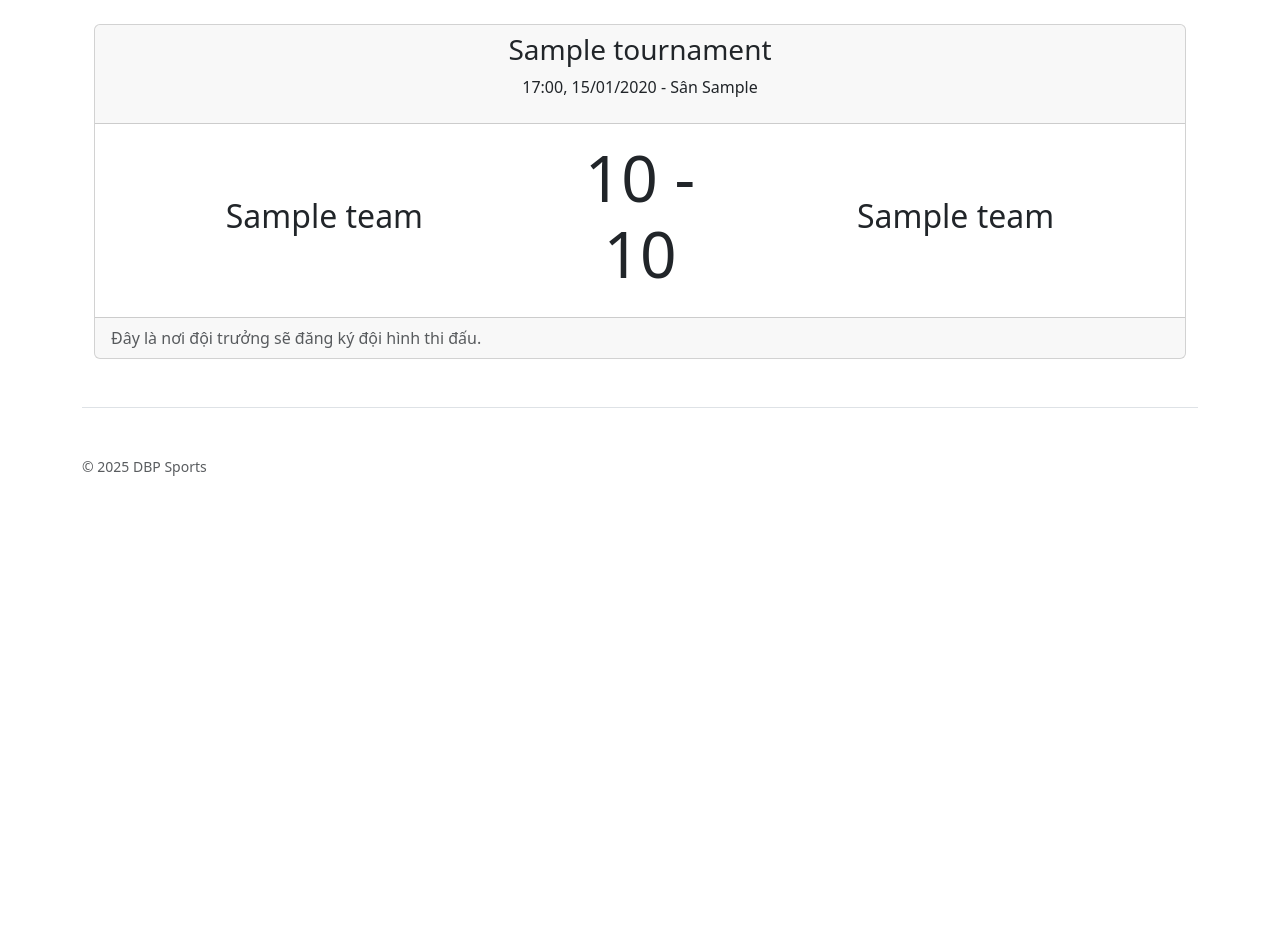
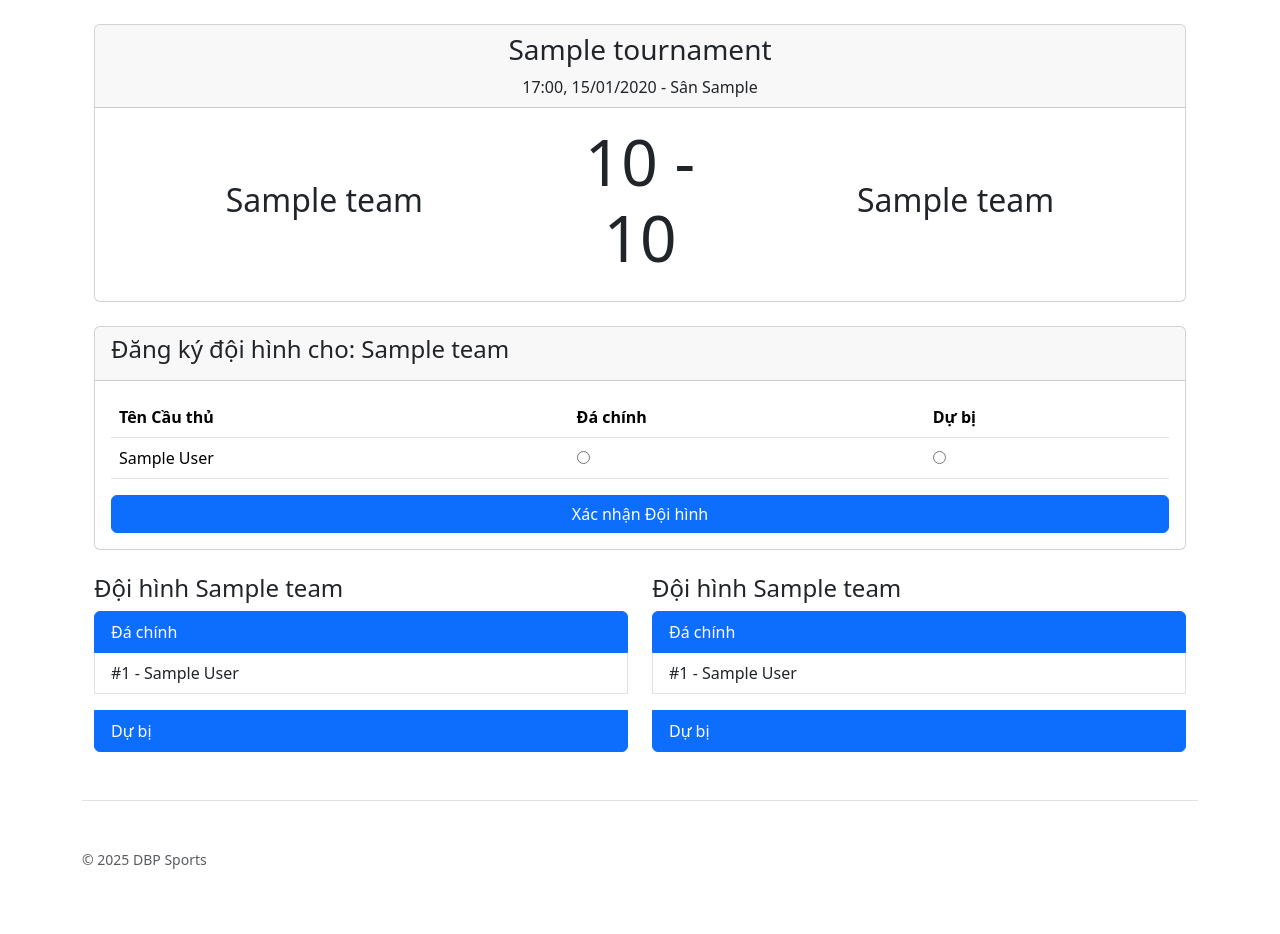
Before and after one commit to dbpsportsvn-glitch/dbpsports, a Django app: page /match/1/ in a window 1280 px wide. Shown: the part 56-990 px from the top of the page. Before the commit the page ends 532 px from the top, so only its background shows below. Run offline with Django 5.2, Linux system fonts and the light colour scheme; a user stored in the database is signed in; tables that the repository leaves empty hold one stand-in row (values such as "Sample post").

Commit message:
Implement lineup registration for team captains

```diff
--- a/backend/tournaments/templates/tournaments/match_detail.html
+++ b/backend/tournaments/templates/tournaments/match_detail.html
@@ -4,32 +4,92 @@
 
 {% block content %}
 <div class="container mt-4">
-    <div class="card">
-        <div class="card-header text-center">
+    <div class="card text-center mb-4">
+        <div class="card-header">
             <h3>{{ match.tournament.name }}</h3>
-            <p>{{ match.match_time|date:"H:i, d/m/Y" }} - Sân {{ match.location }}</p>
+            <p class="mb-0">{{ match.match_time|date:"H:i, d/m/Y" }} - Sân {{ match.location }}</p>
         </div>
         <div class="card-body">
-            <div class="row text-center align-items-center">
-                <div class="col-5">
-                    <h2>{{ match.team1.name }}</h2>
-                    </div>
-
+            <div class="row align-items-center">
+                <div class="col-5"><h2>{{ match.team1.name }}</h2></div>
                 <div class="col-2">
-                    {% if match.team1_score is not None and match.team2_score is not None %}
+                    {% if match.team1_score is not None %}
                         <h1 class="display-3">{{ match.team1_score }} - {{ match.team2_score }}</h1>
                     {% else %}
                         <h1 class="display-3">VS</h1>
                     {% endif %}
                 </div>
-
-                <div class="col-5">
-                    <h2>{{ match.team2.name }}</h2>
-                    </div>
+                <div class="col-5"><h2>{{ match.team2.name }}</h2></div>
             </div>
         </div>
-        <div class="card-footer text-muted">
-            Đây là nơi đội trưởng sẽ đăng ký đội hình thi đấu.
+    </div>
+
+    {% if captain_team %}
+        <div class="card mb-4">
+            <div class="card-header">
+                <h4>Đăng ký đội hình cho: {{ captain_team.name }}</h4>
+            </div>
+            <div class="card-body">
+                <form method="post">
+                    {% csrf_token %}
+                    <table class="table">
+                        <thead>
+                            <tr>
+                                <th>Tên Cầu thủ</th>
+                                <th>Đá chính</th>
+                                <th>Dự bị</th>
+                            </tr>
+                        </thead>
+                        <tbody>
+                            {% for player in captain_team.players.all %}
+                            <tr>
+                                <td>{{ player.full_name }}</td>
+                                <td><input type="radio" name="player_{{ player.pk }}" value="STARTER" required></td>
+                                <td><input type="radio" name="player_{{ player.pk }}" value="SUBSTITUTE"></td>
+                            </tr>
+                            {% endfor %}
+                        </tbody>
+                    </table>
+                    <button type="submit" class="btn btn-primary w-100">Xác nhận Đội hình</button>
+                </form>
+            </div>
+        </div>
+    {% endif %}
+
+    <div class="row">
+        <div class="col-md-6">
+            <h4>Đội hình {{ match.team1.name }}</h4>
+            <ul class="list-group">
+                <li class="list-group-item active">Đá chính</li>
+                {% for lineup_entry in team1_lineup %}
+                    {% if lineup_entry.status == 'STARTER' %}
+                        <li class="list-group-item">#{{ lineup_entry.player.jersey_number }} - {{ lineup_entry.player.full_name }}</li>
+                    {% endif %}
+                {% endfor %}
+                <li class="list-group-item active mt-3">Dự bị</li>
+                {% for lineup_entry in team1_lineup %}
+                    {% if lineup_entry.status == 'SUBSTITUTE' %}
+                        <li class="list-group-item">#{{ lineup_entry.player.jersey_number }} - {{ lineup_entry.player.full_name }}</li>
+                    {% endif %}
+                {% endfor %}
+            </ul>
+        </div>
+        <div class="col-md-6">
+            <h4>Đội hình {{ match.team2.name }}</h4>
+            <ul class="list-group">
+                <li class="list-group-item active">Đá chính</li>
+                {% for lineup_entry in team2_lineup %}
+                    {% if lineup_entry.status == 'STARTER' %}
+                        <li class="list-group-item">#{{ lineup_entry.player.jersey_number }} - {{ lineup_entry.player.full_name }}</li>
+                    {% endif %}
+                {% endfor %}
+                <li class="list-group-item active mt-3">Dự bị</li>
+                {% for lineup_entry in team2_lineup %}
+                    {% if lineup_entry.status == 'SUBSTITUTE' %}
+                        <li class="list-group-item">#{{ lineup_entry.player.jersey_number }} - {{ lineup_entry.player.full_name }}</li>
+                    {% endif %}
+                {% endfor %}
+            </ul>
         </div>
     </div>
 </div>
--- a/backend/tournaments/views.py
+++ b/backend/tournaments/views.py
@@ -1,7 +1,7 @@
 # tournaments/views.py
 
 from django.shortcuts import render, get_object_or_404, redirect
-from .models import Tournament, Team, Player, Match
+from .models import Tournament, Team, Player, Match, Lineup
 from django.contrib.auth.decorators import login_required # Để yêu cầu đăng nhập
 from .forms import TeamCreationForm, PlayerCreationForm # Sửa dòng này
 
@@ -146,9 +146,39 @@ def update_team(request, pk):
     }
     return render(request, 'tournaments/update_team.html', context)
 
+
 def match_detail(request, pk):
     match = get_object_or_404(Match, pk=pk)
+
+    # Xác định xem người dùng hiện tại có phải đội trưởng không
+    captain_team = None
+    if request.user.is_authenticated:
+        if match.team1.captain == request.user:
+            captain_team = match.team1
+        elif match.team2.captain == request.user:
+            captain_team = match.team2
+
+    # Xử lý khi đội trưởng gửi đội hình (submit form)
+    if request.method == 'POST' and captain_team:
+        for player in captain_team.players.all():
+            status = request.POST.get(f'player_{player.pk}')
+            if status:
+                # Dùng update_or_create để tạo mới hoặc cập nhật nếu đã tồn tại
+                Lineup.objects.update_or_create(
+                    match=match,
+                    player=player,
+                    defaults={'team': captain_team, 'status': status}
+                )
+        return redirect('match_detail', pk=match.pk)
+
+    # Lấy đội hình đã được đăng ký để hiển thị
+    team1_lineup = Lineup.objects.filter(match=match, team=match.team1)
+    team2_lineup = Lineup.objects.filter(match=match, team=match.team2)
+
     context = {
-        'match': match
+        'match': match,
+        'captain_team': captain_team,
+        'team1_lineup': team1_lineup,
+        'team2_lineup': team2_lineup,
     }
     return render(request, 'tournaments/match_detail.html', context)
```
